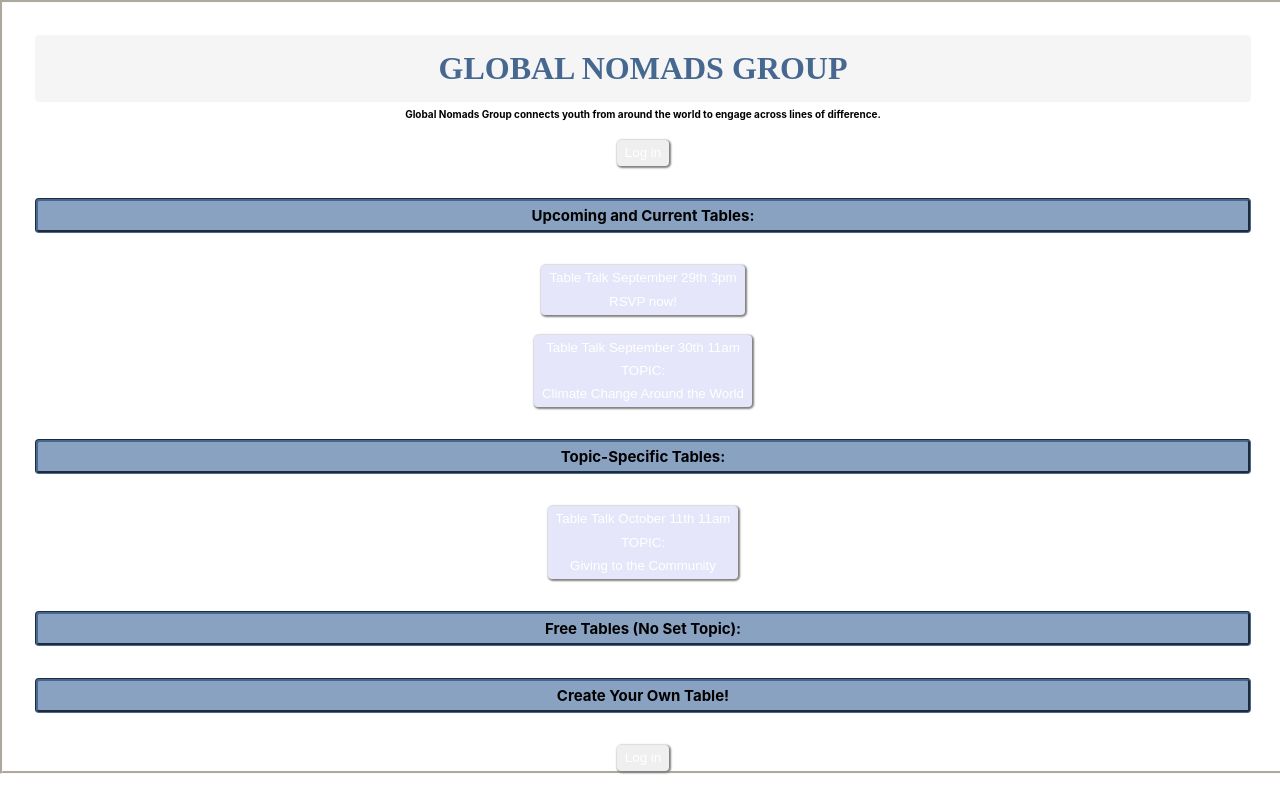
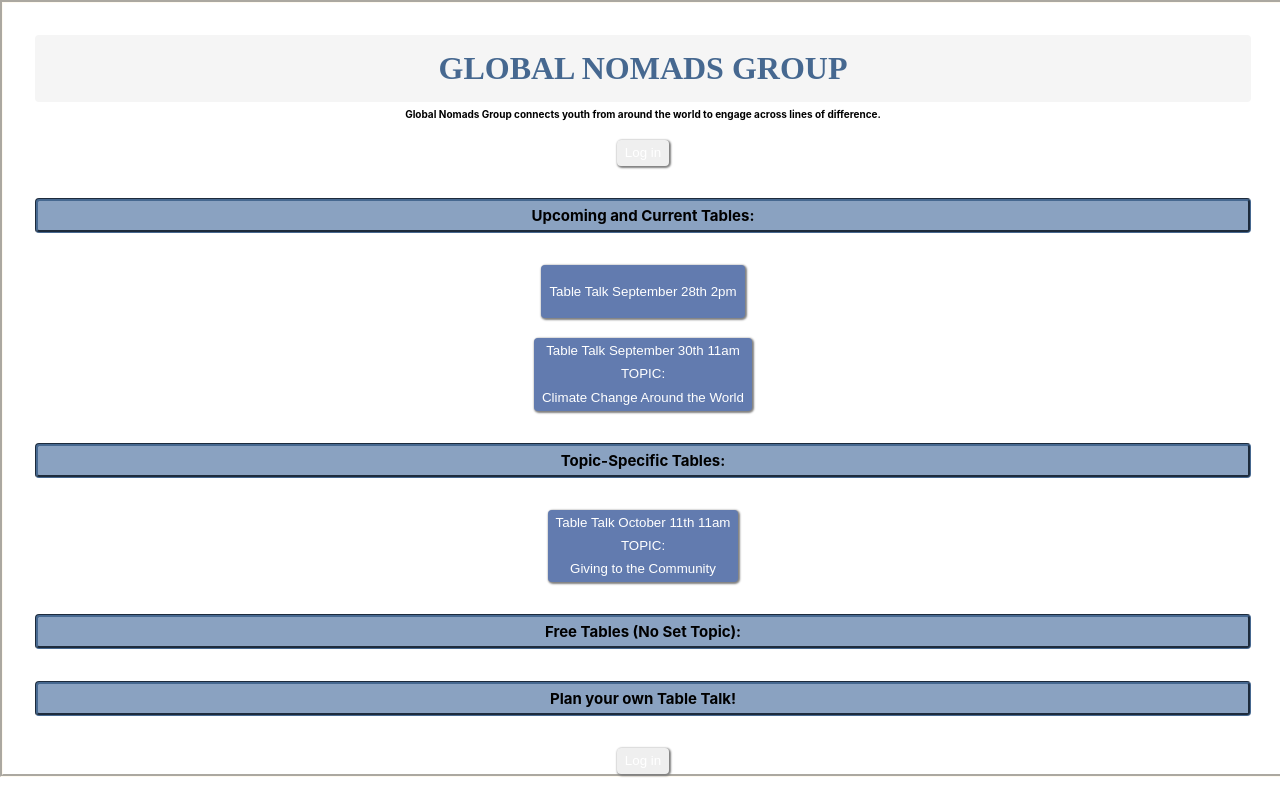
Before and after one commit to jerseycity19/team-8, a React (Create React App) app: page / in a window 1280 px wide. Built offline with nearby package versions, Linux system fonts and the light colour scheme; no server answers; the HTML template or start-up script is replaced by a standard one.

Commit message:
buttons more

```diff
--- a/src/App.js
+++ b/src/App.js
@@ -4,12 +4,12 @@
 import './App.css';
 import './index.css';
 import EventList from './EventList';
+import './EventItem.js';
 
 const buttonTwo = {
-  backgroundColor: 'lavender',
+  backgroundColor: '#627BAF',
   background: 'groove',
-  fontColor: 'black'
-
+  fontColor: 'black',
 };
 
 class App extends React.Component {
@@ -66,7 +66,7 @@
           Upcoming and Current Tables:
         </h3>
         <button style={buttonTwo} onClick={this.eventOnClick}>
-          Table Talk September 29th 3pm <p></p> RSVP now!
+          <p>Table Talk September 28th 2pm </p>
         </button>
         <button style={buttonTwo} onClick={this.eventOnClick}>
           Table Talk September 30th 11am <p></p> TOPIC: <p></p> Climate Change Around the World
@@ -82,7 +82,7 @@
           Free Tables (No Set Topic):
         </h5>
         <h6>
-          Create Your Own Table!
+          Plan your own Table Talk!
         </h6>
         {isLoggedIn ?
           (<EventList firebase={firebase} />)
--- a/src/EventItem.js
+++ b/src/EventItem.js
@@ -1,11 +1,21 @@
 import React from 'react';
+import './App.css';
+
+const buttonTwo = {
+  backgroundColor: '#627BAF',
+  background: 'groove',
+  fontColor: 'black',
+};
+
 
 export const EventItem = props => {
   return(
-    <div>
+      <div>
+      <button style={buttonTwo}>
       <p>Topic: {props.topic}</p>
       <p>StarTime: {props.startTime}</p>
       <p>endTime: {props.endTime}</p>
+      </button>
     </div>
   )
 };
```
